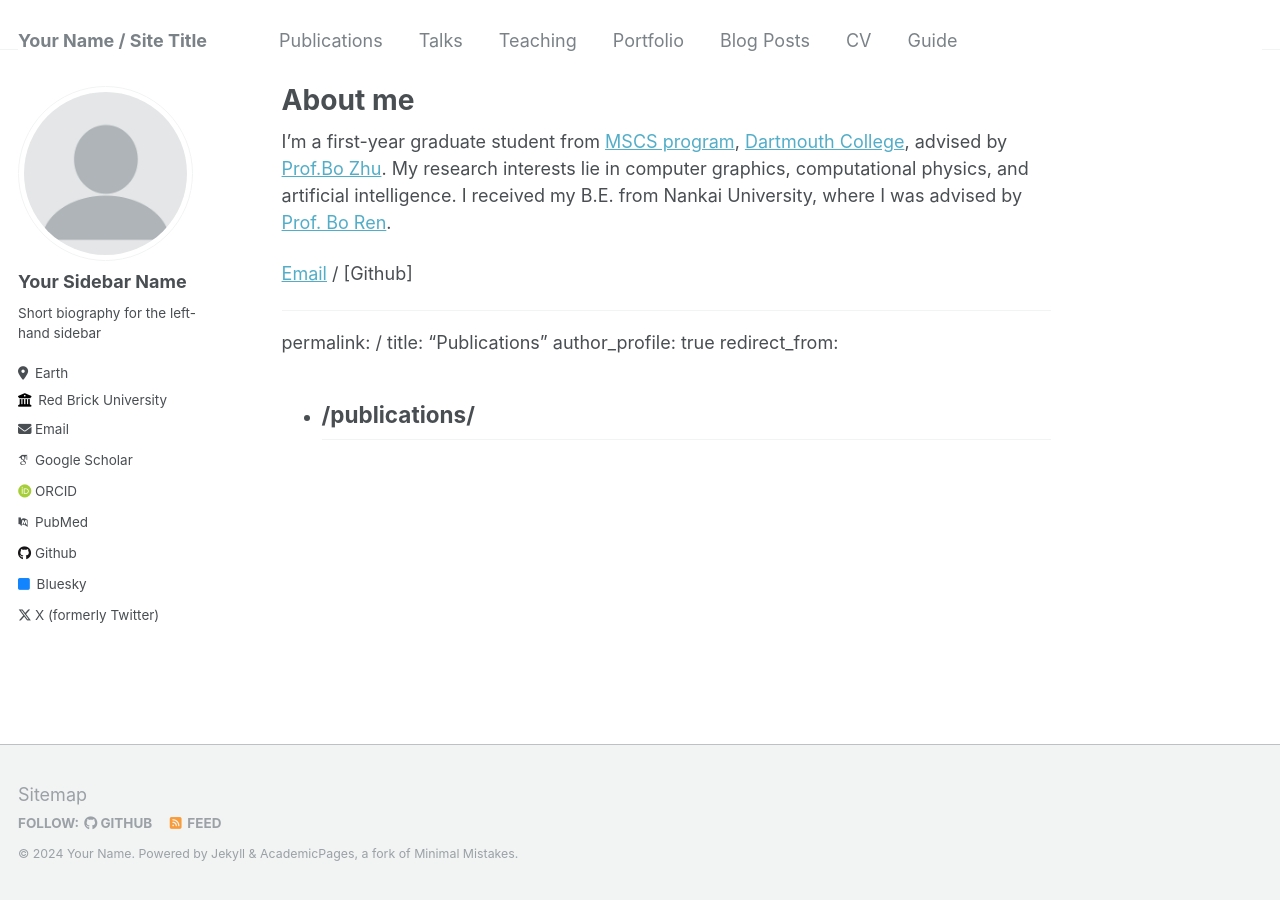
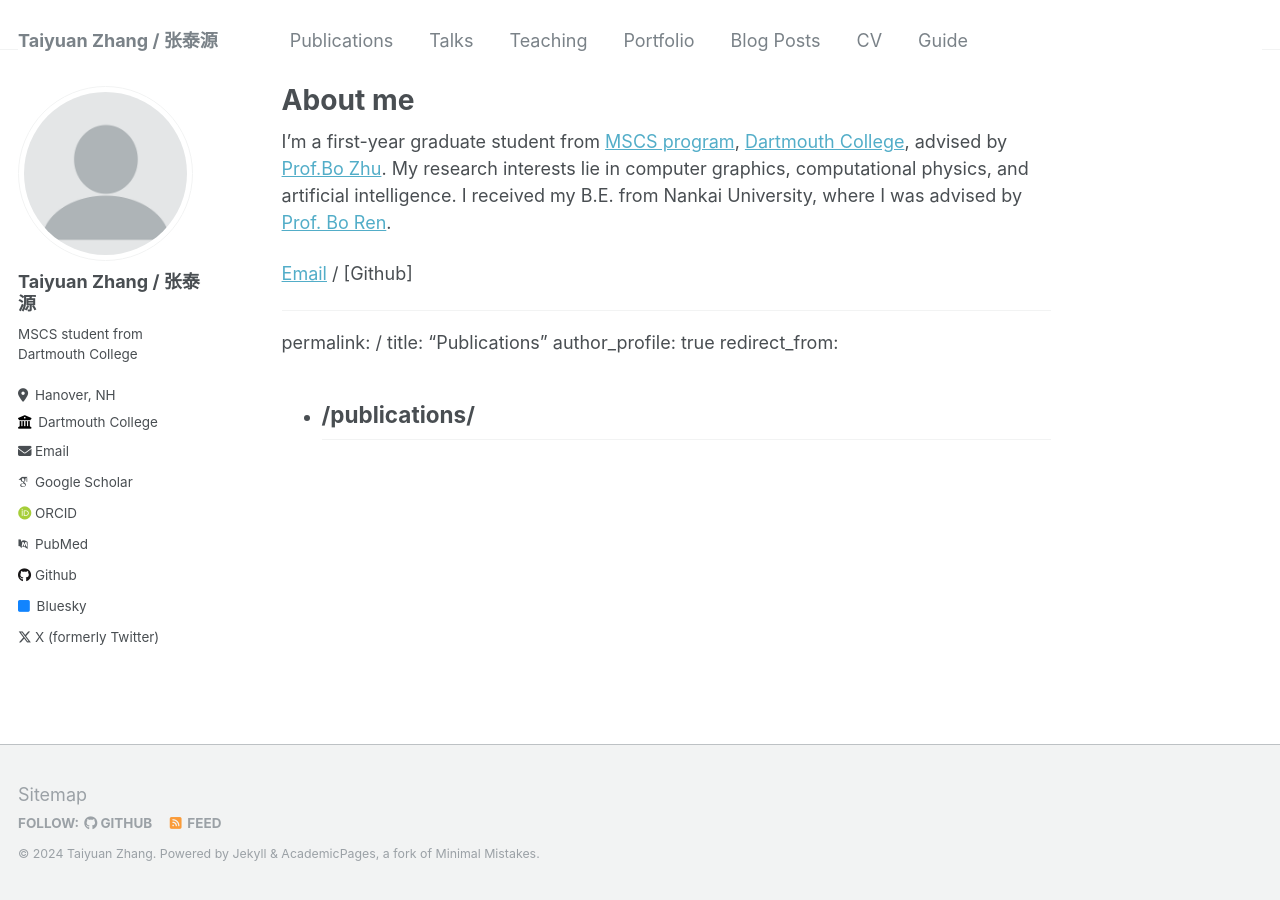
Before and after one commit to Taiyuan-Zhang/taiyuan-zhang.github.io, a Jekyll site: the page built from _pages/about.md, in a window 1280 px wide. Built offline with Jekyll 4.4.1, drawn with Linux system fonts in a browser that asks for light colours; some web fonts are replaced.

Commit message:
Update _config.yml

```diff
--- a/_config.yml
+++ b/_config.yml
@@ -8,13 +8,13 @@
 
 # Basic Site Settings
 locale                   : "en-US"
-title                    : "Your Name / Site Title"
+title                    : "Taiyuan Zhang / 张泰源"
 title_separator          : "-"
-name                     : &name "Your Name"
-description              : &description "personal description"
-url                      : https://academicpages.github.io # the base hostname & protocol for your site e.g. "https://mmistakes.github.io"
+name                     : &name "Taiyuan Zhang"
+description              : &description "MSCS student from Dartmouth College"
+url                      : https://taiyuan-zhang.github.io # the base hostname & protocol for your site e.g. "https://mmistakes.github.io"
 baseurl                  : "" # the subpath of your site, e.g. "/blog"
-repository               : "academicpages/academicpages.github.io"
+repository               : "taiyuan-zhang/taiyuan-zhang.github.io"
 
 # Site Author - The following control what appear as part of the author content on the side bar.
 #               If a field is blank the icon and link will not appear, otherwise it will be shown.
@@ -22,19 +22,19 @@ repository               : "academicpages/academicpages.github.io"
 author:
   # Biographic information
   avatar           : "profile.png"
-  name             : "Your Sidebar Name"
-  pronouns         : # example: "she/her"
-  bio              : "Short biography for the left-hand sidebar"
-  location         : "Earth"
-  employer         : "Red Brick University"
+  name             : "Taiyuan Zhang / 张泰源"
+  pronouns         : # example: "he/his"
+  bio              : "MSCS student from Dartmouth College"
+  location         : "Hanover, NH"
+  employer         : "Dartmouth College"
   uri              : # URL
-  email            : "none@example.org"
+  email            : "imaginer.tai@gmail.com"
 
   # Academic websites
   arxiv            : # URL - Update with the correct link to your profile
-  googlescholar    : "https://scholar.google.com/citations?user=PS_CX0AAAAAJ"
+  googlescholar    : "https://scholar.google.com/citations?user=aoqxTFEAAAAJ&hl=zh-CN"
   impactstory      : # URL
-  orcid            : "http://orcid.org/yourorcidurl"
+  orcid            : "https://orcid.org/0000-0002-7395-5372"
   pubmed           : "https://www.ncbi.nlm.nih.gov/pubmed/?term=john+snow"
   researchgate     : # URL
 
@@ -42,7 +42,7 @@ author:
   bitbucket        : # Username - Update with your username on the site
   codepen          : # Username
   dribbble         : # Username
-  github           : "academicpages"
+  github           : "taiyuan-zhang"
   kaggle           : # Username
   stackoverflow    : # User number or user number and name (i.e., use "1" or "1/jeff-atwood")
 
```
